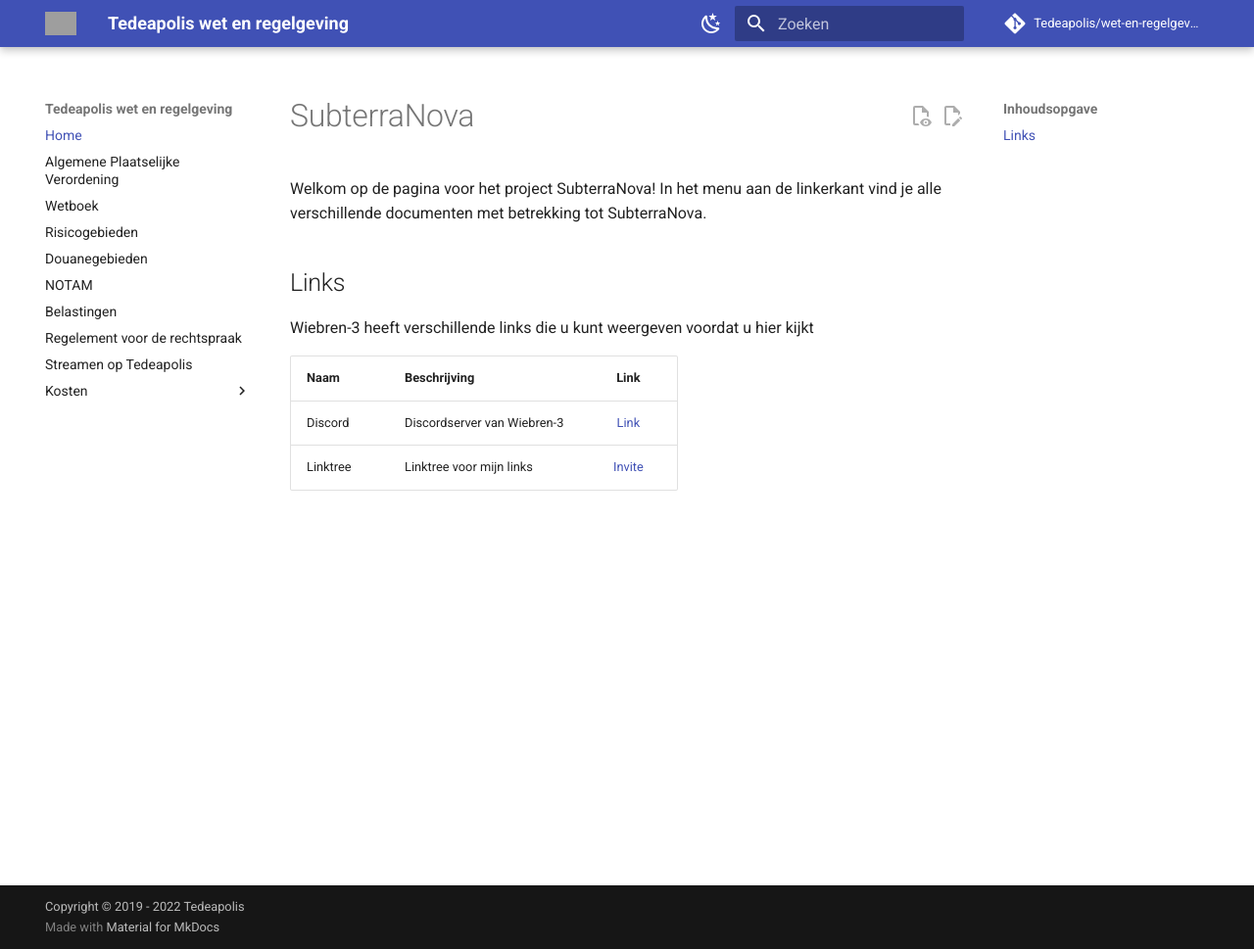
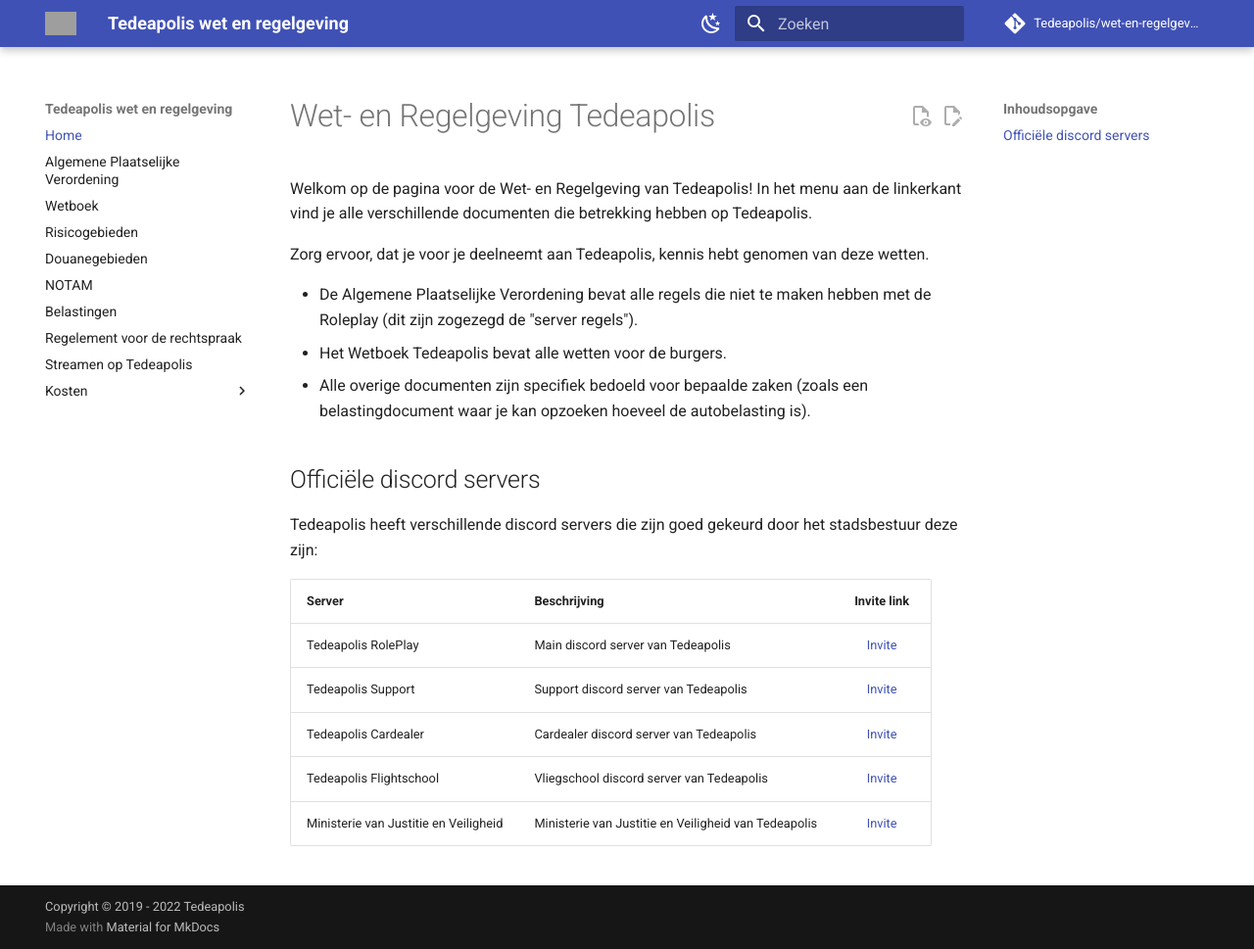
Before and after one commit to Wiebren-3/SubterraNova, an MkDocs documentation site: the page built from docs/index.md, in a window 1280 px wide and 969 px high. Shown: the whole window at 98% size. Built offline with MkDocs 1.6.1 and Material for MkDocs 9.7.7, drawn with Linux system fonts in a browser that asks for light colours; comment, search, counter and statistics services are not loaded; grey boxes are pictures that could not be loaded.

Commit message:
Add files via upload

```diff
--- a/docs/index.md
+++ b/docs/index.md
@@ -1,13 +1,22 @@
-# SubterraNova
+# Wet- en Regelgeving Tedeapolis
 
-Welkom op de pagina voor het project SubterraNova!
-In het menu aan de linkerkant vind je alle verschillende documenten met betrekking tot SubterraNova.
+Welkom op de pagina voor de Wet- en Regelgeving van Tedeapolis!
+In het menu aan de linkerkant vind je alle verschillende documenten die betrekking hebben op Tedeapolis.
 
-## Links
+Zorg ervoor, dat je voor je deelneemt aan Tedeapolis, kennis hebt genomen van deze wetten.
 
-Wiebren-3 heeft verschillende links die u kunt weergeven voordat u hier kijkt
+- De Algemene Plaatselijke Verordening bevat alle regels die niet te maken hebben met de Roleplay (dit zijn zogezegd de "server regels").
+- Het Wetboek Tedeapolis bevat alle wetten voor de burgers.
+- Alle overige documenten zijn specifiek bedoeld voor bepaalde zaken (zoals een belastingdocument waar je kan opzoeken hoeveel de autobelasting is).
 
-| Naam | Beschrijving | Link |
+## Officiële discord servers
+
+Tedeapolis heeft verschillende discord servers die zijn goed gekeurd door het stadsbestuur deze zijn:
+
+| Server | Beschrijving | Invite link |
 |---|---|:---:|
-|Discord| Discordserver van Wiebren-3 | [Link](https://discord.gg/6bqz5gGQUy) |
-|Linktree| Linktree voor mijn links | [Invite](https://wiebren.space/index) |
+|Tedeapolis RolePlay| Main discord server van Tedeapolis | [Invite](https://discord.gg/tedeapolis) |
+|Tedeapolis Support| Support discord server van Tedeapolis | [Invite](https://discord.gg/uQ9jGA93yC) |
+|Tedeapolis Cardealer| Cardealer discord server van Tedeapolis | [Invite](https://discord.gg/UcCG2kn) |
+|Tedeapolis Flightschool| Vliegschool discord server van Tedeapolis | [Invite](https://discord.gg/JMrvTrZqcz) |
+|Ministerie van Justitie en Veiligheid| Ministerie van Justitie en Veiligheid van Tedeapolis | [Invite](https://discord.gg/KPTt4ce5nw) |
```
